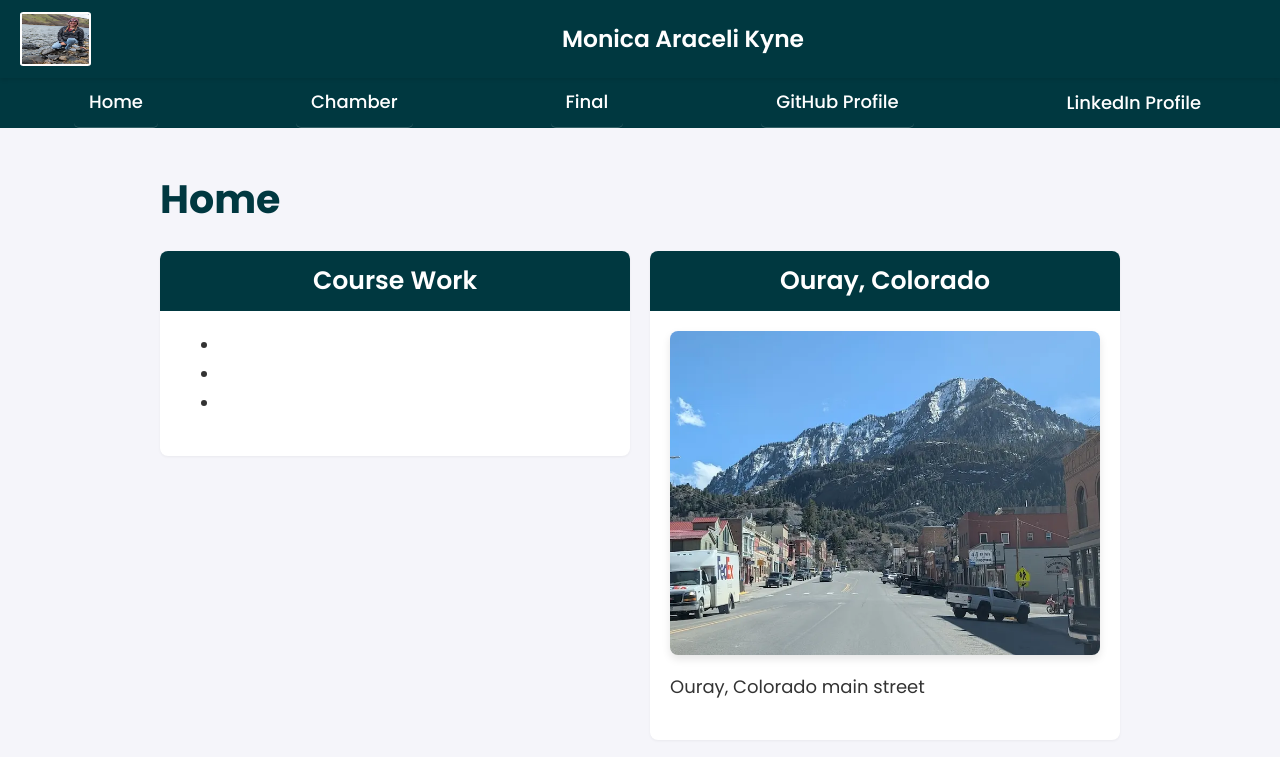
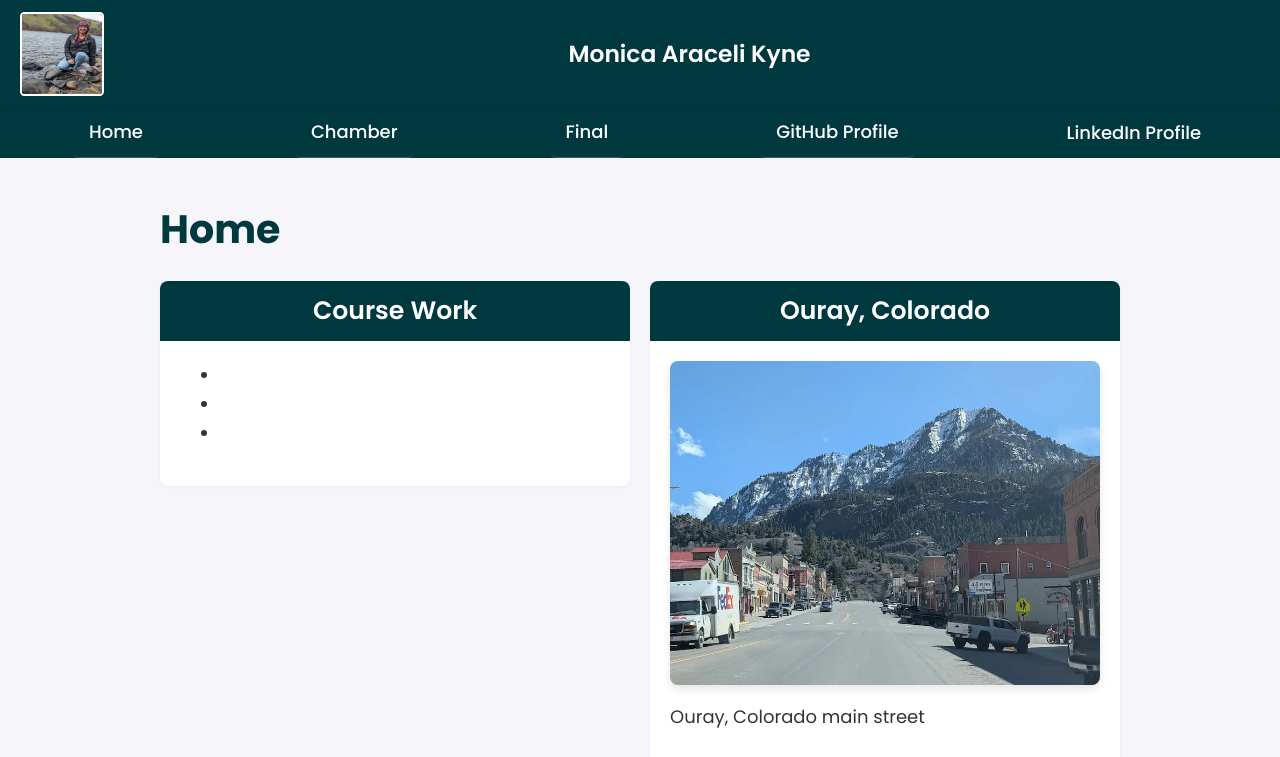
Before and after one commit to Aracelikyne/wdd231, a plain HTML site: page index.html in a window 1280 px wide. Shown: the top 757 px of the page. Drawn offline with Linux system fonts and the light colour scheme.

Commit message:
Update small.css

```diff
--- a/styles/small.css
+++ b/styles/small.css
@@ -25,8 +25,8 @@ header {
 }
 
 header img#profile-pic {
-    height: 50px;
-    width: 67px;
+    max-height: 160px;
+    max-width: 120px;
     border-radius: 5%;
     margin-right: 15px;
     border: 2px solid #FFFFFF;
```
